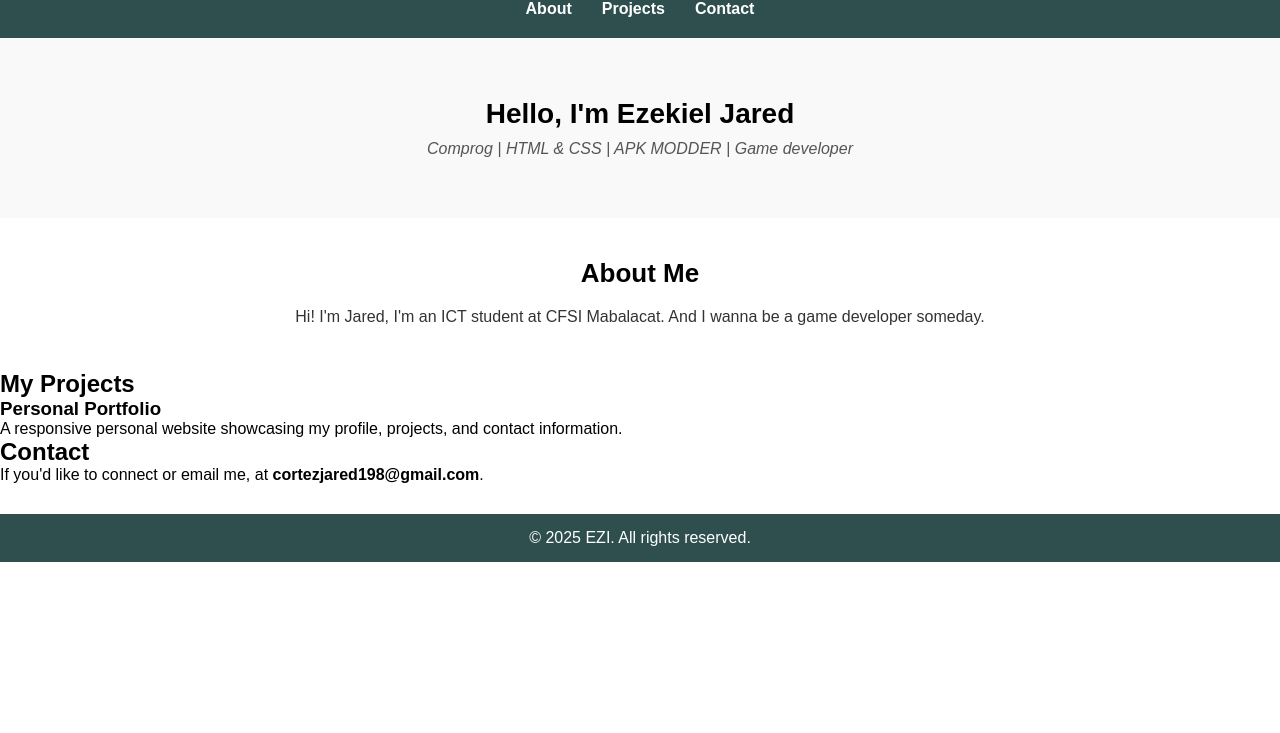
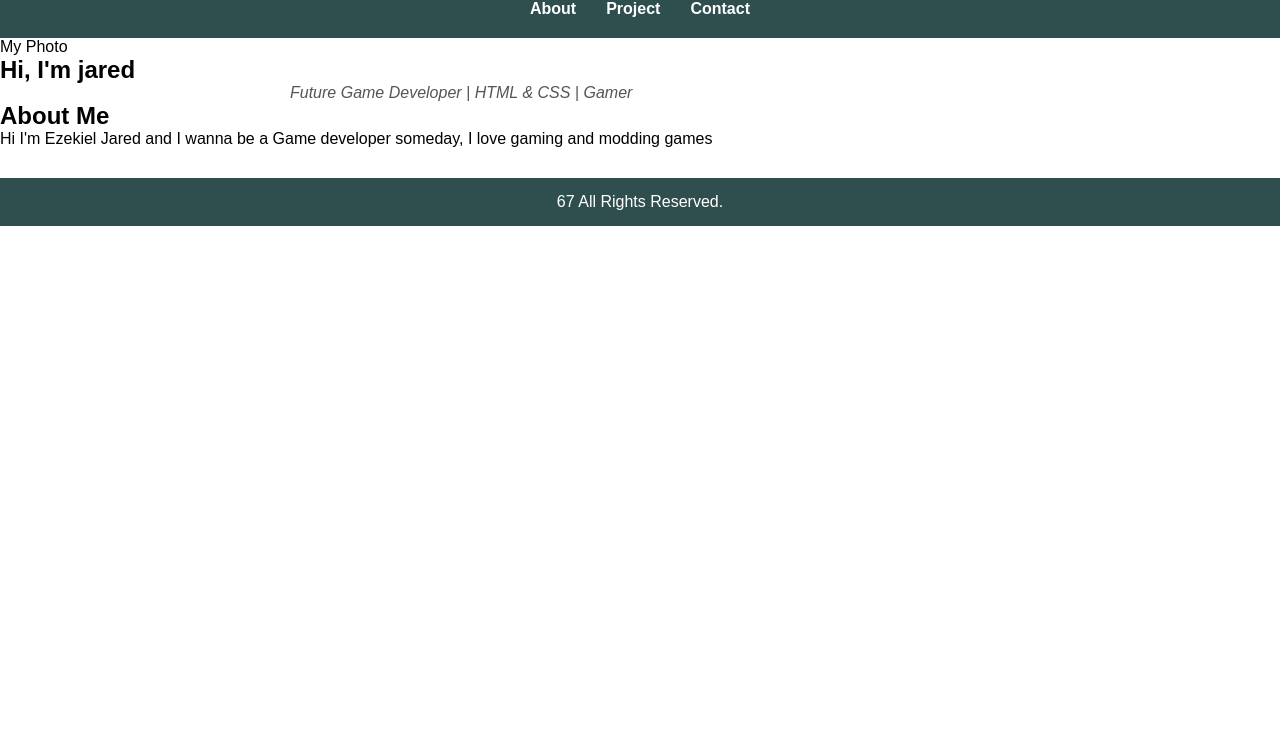
Before and after one commit to cortezjared198-pixel/MY-MOM-IS-KINDA-HOMELESS, a plain HTML site: page index.html in a window 1280 px wide. Shown: the part 67-800 px from the top of the page. Drawn offline with Linux system fonts and the light colour scheme.

Commit message:
Add files via upload

```diff
--- a/index.html
+++ b/index.html
@@ -1,11 +1,9 @@
 <!DOCTYPE html>
-<html lang="en">
 <head>
-  <meta charset="UTF-8">
-  <meta name="viewport" content="width=device-width, initial-scale=1.0">
-  <title>My Portfolio</title>
+	<title> jared portfolio </title>
 	<link rel="stylesheet" href="style.css">
 </head>
+<body>
 <script>
 alert("ALL MY FELLAS")
 alert("hello")
@@ -29,51 +27,31 @@ const pi = 67
  console.log (pi)
  console.log (fName)
 </script>
-
-<body>
-
 <header>
-    <h1>My Portfolio</h1>
+	<!--header -->
+	<h1> MY PORTFOLIO </h1>
 	<nav>
 		<ul>
-        <li><a href="#about">About</a></li>
-        <li><a href="#projects">Projects</a></li>
-        <li><a href="#contact">Contact</a></li>
+			<li><a href="#About">About</a></li>
+			<li><a href="#Projects">Project</a></li>
+			<li><a href="#Contact">Contact</a></li>
 		</ul>
 	</nav>
 </header>
-
-  <section class="intro">
-    <h2>Hello, I'm Ezekiel Jared</h2>
+    <!-- Profile Selection -->
+	<div class="#Photo"> My Photo </div>
+	<h2> Hi, I'm jared </h2>
 	<p class="tagline">
-      Comprog | HTML & CSS | APK MODDER | Game developer
+		Future Game Developer | HTML & CSS | Gamer
+	</p>
+	<!--About -->
+<section id="About">
+	<h2> About Me </h2>
+	<p>
+		Hi I'm Ezekiel Jared and I wanna be a Game developer someday, I love gaming and modding games
     </p>
 </section>
-
-  <section id="about">
-    <h2>About Me</h2>
-    <p>
-      Hi! I'm Jared, I'm an ICT student at CFSI Mabalacat.
-      And I wanna be a game developer someday.
-    </p>
-  </section>
-
-  <section id="projects">
-    <h2>My Projects</h2>
-    <div class="card-container">
-      <div class="card">
-        <h3>Personal Portfolio</h3>
-        <p>A responsive personal website showcasing my profile, projects, and contact information.</p>
-      </div>
-
-  <section id="contact">
-    <h2>Contact</h2>
-    <p>If you'd like to connect or email me, at <strong>cortezjared198@gmail.com</strong>.</p>
-  </section>
-
+    <!-- footer -->
 <footer>
-    <p>© 2025 EZI. All rights reserved.</p>
-  </footer>
-
+	<p> 67 All Rights Reserved. </footer>
 </body>
-</html>
```
Lines whose indentation alone changed are shown as unchanged.
